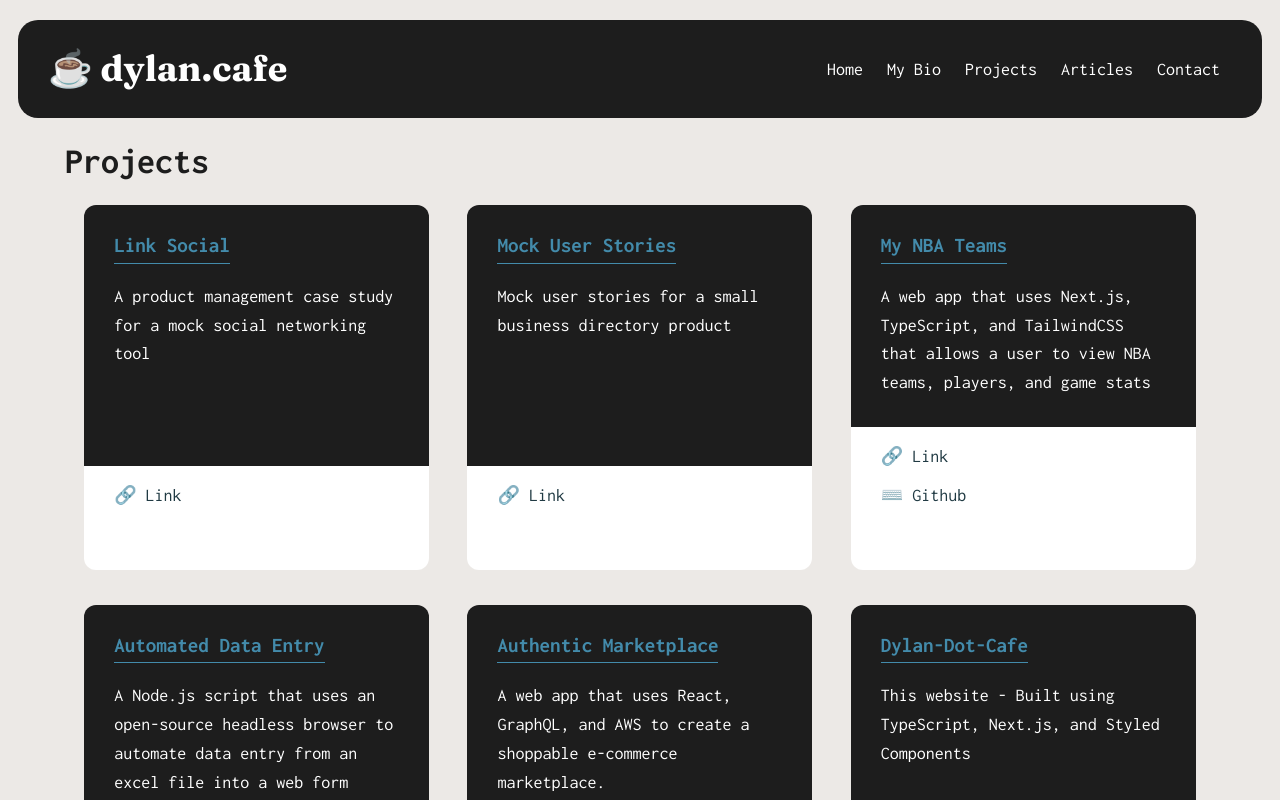
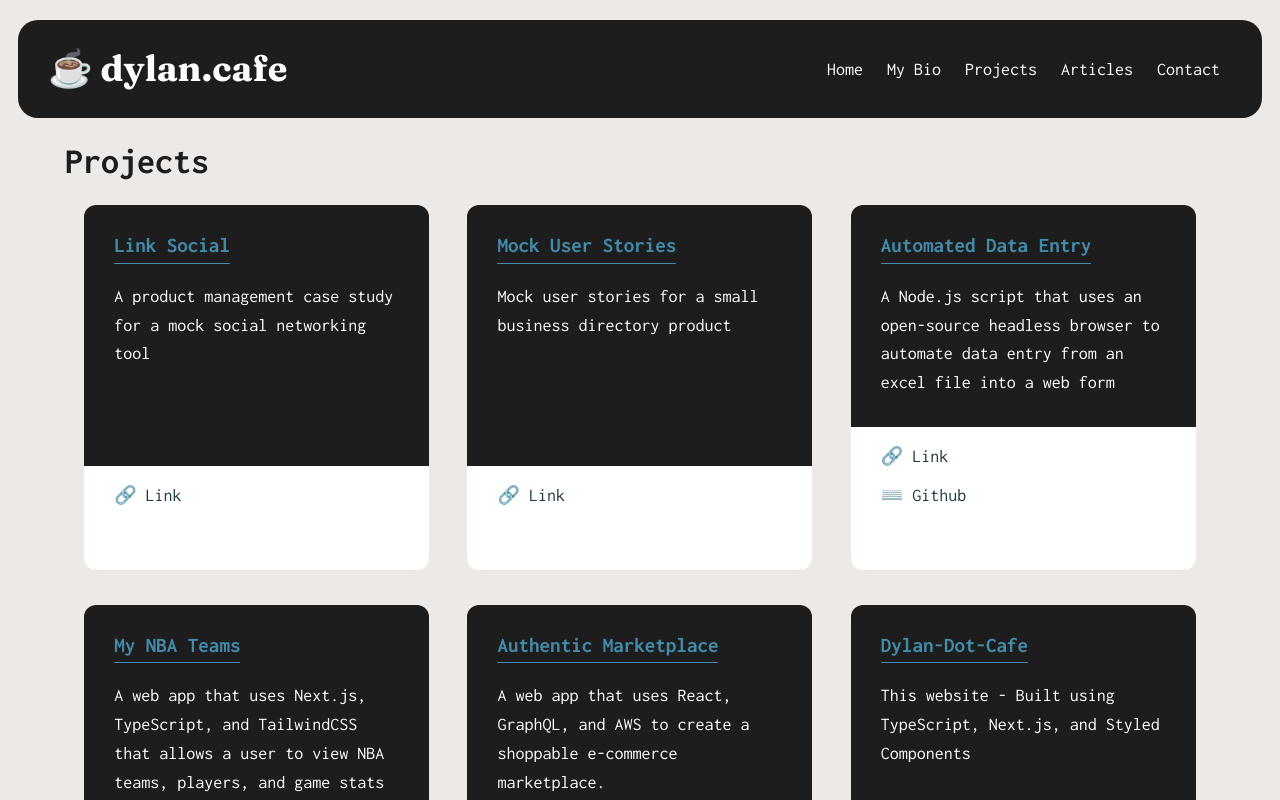
Before and after one commit to dylan-authentic/personal-web-portfolio, a Next.js app: page /projects in a window 1280 px wide. Shown: the top 800 px of the page. Built offline with nearby package versions, Linux system fonts and the light colour scheme.

Commit message:
fix: no github available on project item

```diff
--- a/pages/projects.tsx
+++ b/pages/projects.tsx
@@ -21,15 +21,15 @@ export default function Projects() {
                         description='Mock user stories for a small business directory product'
                         link='https://drive.google.com/file/d/1tU4JzL_zTSQrqGk9qD9BBeMSllPGWcUM/view?usp=sharing'/>
                     <ProjectItem
+                        title='Automated Data Entry'
+                        description='A Node.js script that uses an open-source headless browser to automate data entry from an excel file into a web form'
+                        link='https://dylanauthentic.medium.com/how-i-created-a-51-cost-savings-for-my-client-using-simple-browser-automation-fb12052a8ae6'
+                        github='https://github.com/dylan-authentic/data-entry-automation' />
+                    <ProjectItem
                         title='My NBA Teams'
                         description='A web app that uses Next.js, TypeScript, and TailwindCSS that allows a user to view NBA teams, players, and game stats'
                         link='https://my-nba-web-app.vercel.app/'
                         github='https://github.com/dylan-authentic/my-nba-web-app' />
-                    <ProjectItem
-                        title='Automated Data Entry'
-                        description='A Node.js script that uses an open-source headless browser to automate data entry from an excel file into a web form'
-                        link='https://dylanauthentic.medium.com/how-i-created-a-51-cost-savings-for-my-client-using-simple-browser-automation-fb12052a8ae6'
-                        github='https://github.com/dylan-authentic/data-entry-automation' />
                     <ProjectItem
                         title='Authentic Marketplace'
                         description='A web app that uses React, GraphQL, and AWS to create a shoppable e-commerce marketplace.'
```
